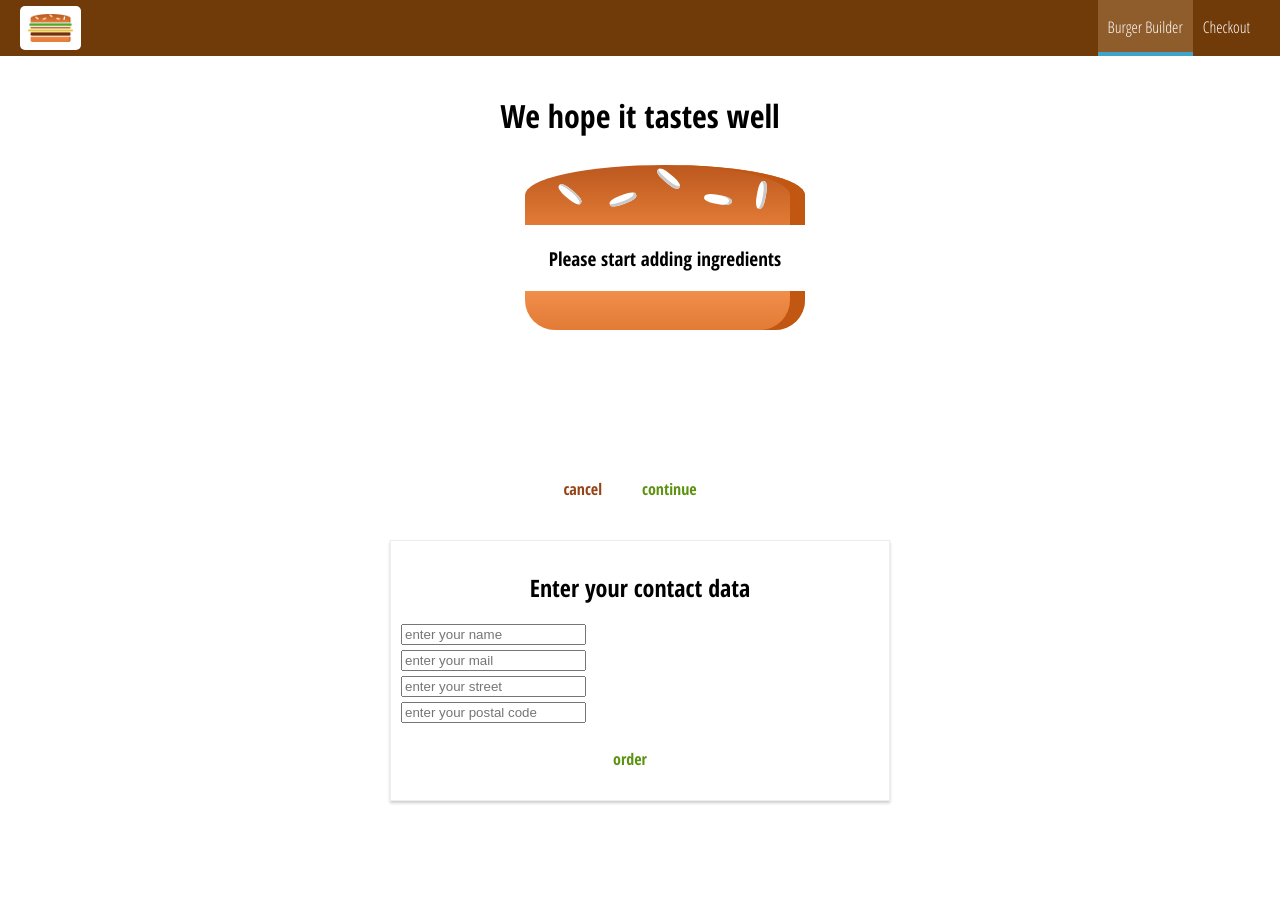
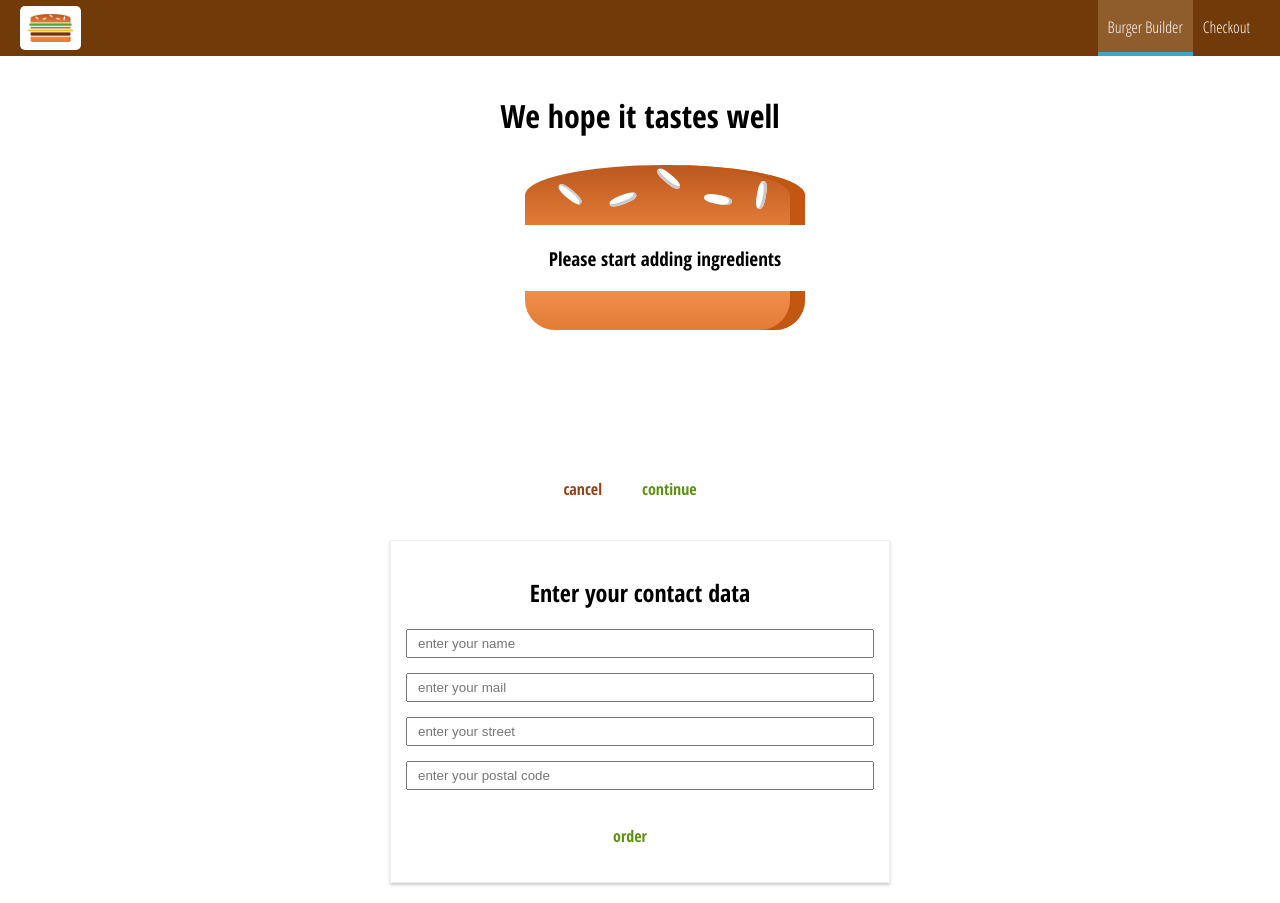
Before and after one commit to julia-dizhak/burger-builder, a React app in the folder app/: page /checkout in a window 1280 px wide. Both pictures are taken after a click on the button "continue". Before the commit the page ends 821 px from the top, so only its background shows below. Built offline with nearby package versions, Linux system fonts and the light colour scheme.

Commit message:
Navigation to the contact data component

```diff
--- a/app/src/App.js
+++ b/app/src/App.js
@@ -3,7 +3,7 @@ import { Route, Switch} from 'react-router-dom'
 
 import Layout from './hoc/Layout/';
 import BurgerBuilder from './containers/BurgerBuilder';
-import Checkout from './common/checkout/index.js';
+import Checkout from './common/Checkout/index.js';
 
 class App extends Component {
     render() {
--- a/app/src/common/checkout/ContactData/contact-data.css
+++ b/app/src/common/ContactData/contact-data.css
@@ -4,13 +4,16 @@
     text-align: center;
     box-shadow: 0 2px 3px #ccc;
     border: 1px solid #eee;
-    padding: 10px;
+    padding: 15px;
     box-sizing: border-box;
 }
 
 .customInput {
     display: block;
-    margin: 0 0 5px 0;
+    margin: 0 0 15px 0;
+    width: 100%;
+    padding: 5px 10px;
+    box-sizing: border-box;
 }
 
 @media (min-width: 600px) {
--- /dev/null
+++ b/app/src/common/ContactData/index.js
@@ -0,0 +1,38 @@
+import React, { Component } from 'react';
+import Button from './../../shared/ui/Button';
+
+import classes from './contact-data.css';
+
+export default class ContactData extends Component {
+    state = {
+        name : '',
+        email: '',
+        address: {
+            street: '',
+            postalCode: ''
+        }
+    }
+
+    handleOrder = () => {
+
+    }
+
+    render() {
+        return (
+            <div className={classes.contactData}>
+                <h2>Enter your contact data</h2>
+                <form>
+                    <input type="text" name="name" className={classes.customInput} placeholder="enter your name" />
+                    <input type="email" name="email" className={classes.customInput} placeholder="enter your mail" />
+                    <input type="text" name="street" className={classes.customInput} placeholder="enter your street" />
+                    <input type="number" name="postal" className={classes.customInput} placeholder="enter your postal code" />
+                    <Button
+                        btnType="success"
+                        clicked={this.handleOrder}>
+                        order
+                    </Button>
+                </form>
+            </div>
+        )
+    }
+}
--- a/app/src/common/order/checkout-summary/index.js
+++ b/app/src/common/Order/CheckoutSummary/index.js
@@ -3,7 +3,7 @@ import React from 'react';
 import Burger from '../../../components/Burger/index.js';
 import Button from '../../../shared/ui/Button';
 
-import classes from '../checkout-summary/checkout-summary.css';
+import classes from './checkout-summary.css';
 
 export default function CheckoutSummary(props) {
     return (
--- a/app/src/common/checkout/ContactData/index.js
+++ /dev/null
@@ -1,30 +0,0 @@
-import React, { Component } from 'react';
-import Button from './../../../shared/ui/Button';
-
-import classes from './contact-data.css';
-
-export default class ContactData extends Component {
-    state = {
-        name : '',
-        email: '',
-        address: {
-            street: '',
-            postalCode: ''
-        }
-    }
-
-    render() {
-        return (
-            <div className={classes.contactData}>
-                <h2>Enter your contact data</h2>
-                <form>
-                    <input type='text' name='name' className={classes.customInput} placeholder='enter your name' />
-                    <input type='email' name='email' className={classes.customInput} placeholder='enter your mail' />
-                    <input type='text' name='street' className={classes.customInput} placeholder='enter your street' />
-                    <input type='number' name='postal' className={classes.customInput} placeholder='enter your postal code' />
-                    <Button btnType='success'>order</Button>
-                </form>
-            </div>
-        )
-    }
-}
--- a/app/src/common/checkout/index.js
+++ b/app/src/common/checkout/index.js
@@ -1,8 +1,8 @@
 import React, { Component } from 'react'
 import { Route } from 'react-router-dom'
 
-import ContactData from './ContactData';
-import CheckoutSummary from '../order/checkout-summary/index.js';
+import ContactData from '../ContactData';
+import CheckoutSummary from '../Order/CheckoutSummary/index.js';
 
 export default class Checkout extends Component {
     state = {
@@ -42,7 +42,7 @@ export default class Checkout extends Component {
                     checkoutCancelled={this.checkoutCancelledHandler}
                     checkoutContinued={this.checkoutContinueHandler}
                 />
-                <Route path={this.props.match.path + '/contact-data'} component={ContactData}/>
+                <Route path={this.props.match.path + '/contact-data'} component={ContactData} />
 
             </div>
         )
--- a/app/src/shared/navigation/Toolbar/index.js
+++ b/app/src/shared/navigation/Toolbar/index.js
@@ -1,6 +1,6 @@
 import React from 'react';
 
-import classes from './Toolbar.css';
+import classes from './toolbar.css';
 import Logo from './../../../shared/ui/Logo';
 import NavigationItems from '../../../components/Navigation/NavigationItems';
 import DrawerToggle from '../../../components/Navigation/SideDrawer/DrawerToggle';
```
Also changed, not shown: app/src/common/Order/CheckoutSummary/checkout-summary.css (renamed from app/src/common/order/checkout-summary/checkout-summary.css).
